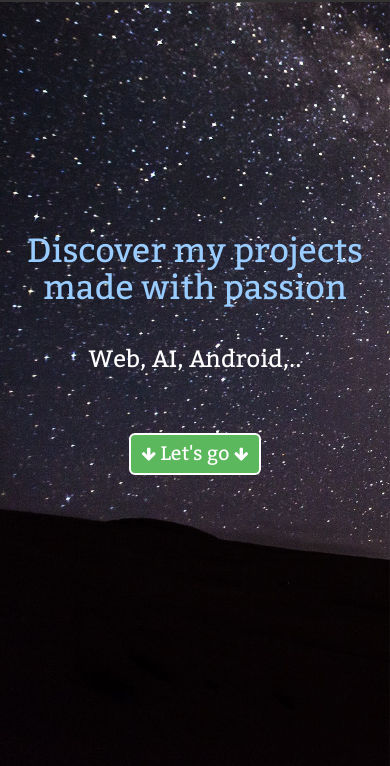
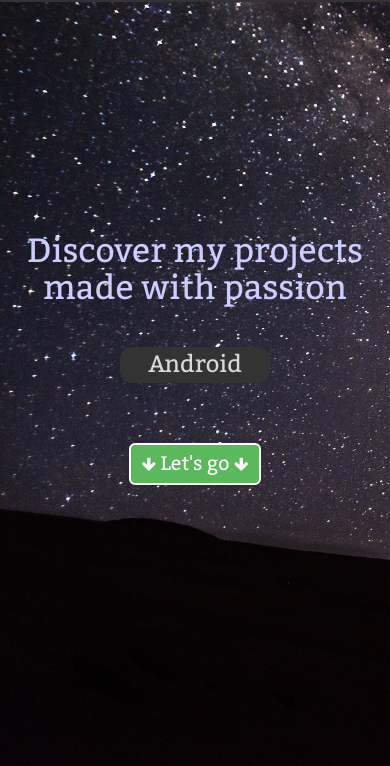
Before and after one commit to alexandre-lelain/alexandre-lelain.github.io, a plain HTML site: page index.html in a window 390 px wide. Shown: the part 78-844 px from the top of the page. Drawn offline with nearby package versions, Linux system fonts and the light colour scheme.

Commit message:
responsive css fixes

```diff
--- a/css/landscape.css
+++ b/css/landscape.css
@@ -23,9 +23,17 @@
 .landscape-title{
     width: 100%;
     font-size: 2.2em;
-    color: #99ccff;
+    color: #ccccff;
     margin-bottom: 100px;
     opacity: 0.2;
+}
+
+.landscape-subtitle-background{
+    background: #333333;
+    width: 250px;
+    margin-left: auto;
+    margin-right: auto;
+    border-radius: 12px;
 }
 
 .landscape-subtitle{
@@ -34,6 +42,8 @@
     margin-bottom: 120px;
     width: 100%;
     opacity: 0;
+    padding-top: 15px;
+    padding-bottom: 15px;
 }
 
 .landscape-button{
@@ -55,6 +65,28 @@
     font-size: 0.8em;
 }
 
+@media(max-width:1134px){
+
+    .landscape-title{
+        font-size: 1.8em;
+        margin-bottom: 80px;
+    }
+
+    .landscape-subtitle-background{
+        width: 180px;
+    }
+
+    .landscape-subtitle{
+        font-size: 1.2em;
+        margin-bottom: 100px;
+    }
+
+    .landscape-button{
+        font-size: 1.6em;
+    }
+
+}
+
 @media(max-width:767px){
 
 
@@ -63,9 +95,15 @@
         margin-bottom: 40px;
     }
 
+    .landscape-subtitle-background{
+        width: 150px;
+    }
+
     .landscape-subtitle{
         font-size: 1em;
         margin-bottom: 60px;
+        padding-top: 5px;
+        padding-bottom: 5px;
     }
 
     .landscape-button{
@@ -80,7 +118,13 @@
     }
 }
 
-@media(max-height:450px){
+@media(max-height:650px){
+    .intro{
+        top: 10%;
+    }
+}
+
+@media(max-height:550px){
     .intro{
         top: 5%;
     }
--- a/css/projects.css
+++ b/css/projects.css
@@ -5,12 +5,12 @@
 
 .project{
   height: 500px;
-  width: 70%;
+  width: 80%;
   border-radius: 32px;
   margin-left: auto;
   margin-right: auto;
   display: block;
-  margin-bottom: 30px;
+  margin-bottom: 60px;
   background-repeat: no-repeat;
   background-size: cover;
 }
@@ -24,7 +24,7 @@
 }
 
 .top-shape{
-  background-image: url(../res/top-shape.jpg);
+  background-image: url(../res/topshape.png);
 }
 
 .more-projects{
@@ -49,6 +49,7 @@
 
 @media(max-width:767px){
 
+
     .project{
         width: 90%;
         height: 300px;
@@ -61,3 +62,22 @@
     }
 
 }
+
+@media(max-height:400px){
+
+    .projects{
+        margin-top: 70px;
+    }
+
+    .project{
+        width: 90%;
+        height: 200px;
+    }
+
+    .btn{
+        top : 75px;
+        padding: 10px 10px;
+        font-size: 18px;
+    }
+
+}
--- a/index.html
+++ b/index.html
@@ -41,7 +41,9 @@
       </div>
       <div class="intro">
           <h1 class="landscape-title noselect"></h1>
-          <h2 class="landscape-subtitle"></h2>
+          <div class="landscape-subtitle-background noselect">
+              <h2 class="landscape-subtitle"></h2>
+          </div>
           <button class="landscape-button btn-success" onclick="discover();">
               <i class="fa fa-arrow-down" aria-hidden="true"></i>
               <span></span>
--- a/js/functions.js
+++ b/js/functions.js
@@ -1,5 +1,7 @@
 const mobileWidth = 768;
+const tabletWidth = 1134;
 const motionSpeed = 700;
+var subtitleList = ["AI","Android","Coffee","Web"];
 
 function getRandomColor() {
   var letters = '0123456789ABCDEF';
@@ -45,8 +47,11 @@ function displayMenuForMobile(){
 }
 
 function animateFeatures(){
-    if ($(window).width() > mobileWidth)
+    if ($(window).width() > tabletWidth)
         $(".landscape-title").animate({opacity: "1",fontSize: "4.2em"},motionSpeed,()=>{animateSubTitle()});
+    else if ($(window).width() > mobileWidth) {
+        $(".landscape-title").animate({opacity: "1",fontSize: "3em"},motionSpeed,()=>{animateSubTitle()});
+    }
     else {
         $(".landscape-title").animate({opacity: "1",fontSize: "2.4em"},motionSpeed,()=>{animateSubTitle()});
         displayMenuForMobile();
@@ -54,20 +59,39 @@ function animateFeatures(){
 }
 
 function animateSubTitle(){
-    if ($(window).width() > mobileWidth)
+    if ($(window).width() > tabletWidth)
         $(".landscape-subtitle").animate({opacity: "1",fontSize: "3em"},motionSpeed,()=>{animateButton()});
+    else if ($(window).width() > mobileWidth) {
+        $(".landscape-subtitle").animate({opacity: "1",fontSize: "2em"},motionSpeed,()=>{animateButton()});
+    }
     else {
         $(".landscape-subtitle").animate({opacity: "1",fontSize: "1.7em"},motionSpeed,()=>{animateButton()});
     }
-
 }
 
 function animateButton(){
-    if ($(window).width() > mobileWidth)
-        $(".landscape-button").animate({opacity: "1"},motionSpeed);
-    else {
-        $(".landscape-button").animate({opacity: "1"},motionSpeed);
-    }
+    $(".landscape-button").animate({opacity: "1"},motionSpeed,()=>{subtitleLoop()});
+}
+
+function subtitleLoop(){
+    animateSubTitleLoop();
+     setInterval(function(){
+         animateSubTitleLoop()
+     }, 2000);
+}
+
+function animateSubTitleLoop(){
+    $(".landscape-subtitle").animate({opacity: "0"},1000,() => {
+        $(".landscape-subtitle").text(subtitleList[0]);
+        $(".landscape-subtitle").animate({opacity: "1"},1000,() => {
+           updateSubtitleList();
+        });
+    });
+}
+
+function updateSubtitleList(){
+    subtitleList[subtitleList.length] = subtitleList[0];
+    subtitleList.splice(0,1);
 }
 
 function initListeners(){
--- a/js/traductions.js
+++ b/js/traductions.js
@@ -15,7 +15,7 @@ function saveLangEn(){
 function tradFr(){
   $('.navbar-title').text("Bienvenue chez moi.");
   $('.landscape-title').text("Découvrez mes projets réalisés avec passion");
-  $('.landscape-subtitle').text("Web, IA, Android,..");
+  $('.landscape-subtitle').text("Web");
   $('.landscape-button span').text("C'est parti");
   $('.cv a').text("Mon CV");
   $('.agent-web a').text("Agent Web");
@@ -27,7 +27,7 @@ function tradFr(){
 function tradEn(){
   $('.navbar-title').text("Welcome to my world.");
   $('.landscape-title').text("Discover my projects made with passion");
-  $('.landscape-subtitle').text("Web, AI, Android,..");
+  $('.landscape-subtitle').text("Web");
   $('.landscape-button span').text("Let's go");
   $('.cv a').text("My Resume");
   $('.agent-web a').text("Web Agent");
```
Also changed, not shown: res/coffee.png (deleted), res/topshape.png (added).
